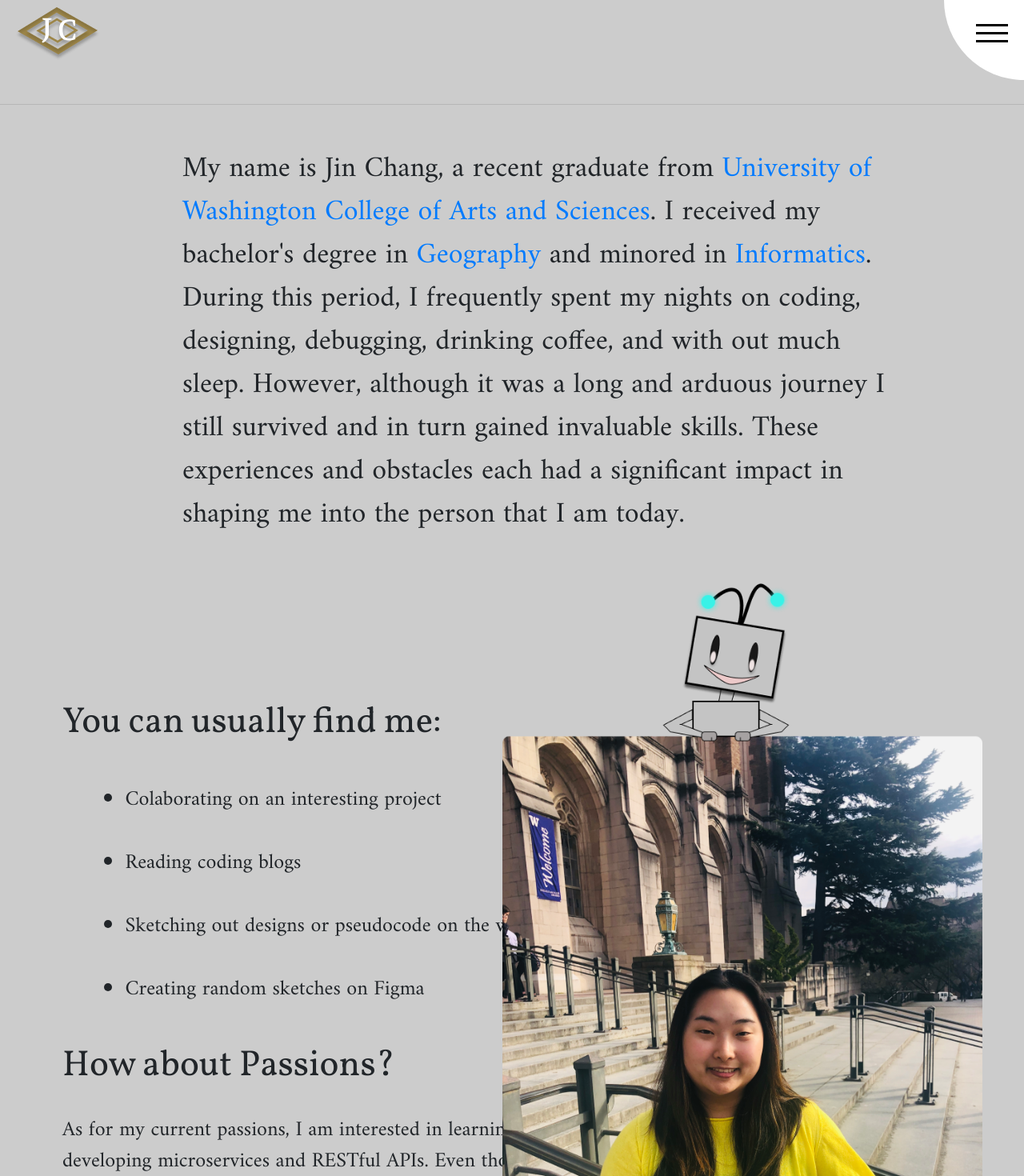
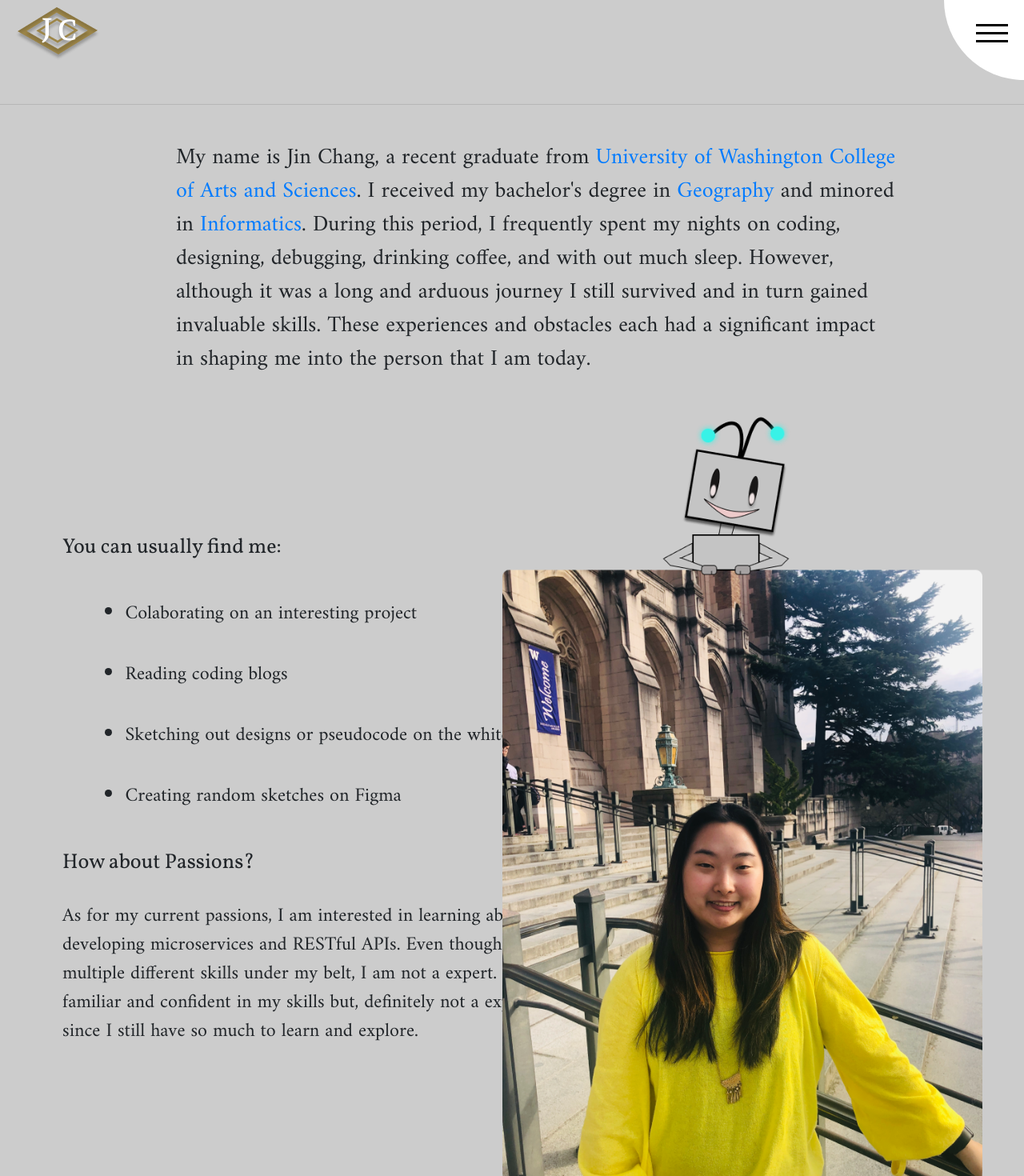
Before and after one commit to jinc132/jinschang-Portfolio, a React (Create React App) app: page /About in a window 1280 px wide. Shown: the top 1470 px of the page at 80% size. Built offline with nearby package versions, Linux system fonts and the light colour scheme.

Commit message:
fix font-size

```diff
--- a/src/css/about.css
+++ b/src/css/about.css
@@ -22,6 +22,7 @@
 .bioList .list h1 {
     padding-top: 4vh;
     font-family: 'Vollkorn', serif;
+    font-size: 26px;
 }
 
 .bioList .list li {
@@ -30,11 +31,13 @@
     position: relative;
     left: 3vw;
     width: 50vw;
+    font-size: 24px;
 }
 
 .bioList .list p {
     padding-top: 3vh;
     width: 50vw;
+    font-size: 24px;
 }
 
 .jinBio {
@@ -42,6 +45,6 @@
     position: relative;
     left: 15%;
     padding: 1em;
-    font-size: 36px;
+    font-size: 28px;
     font-family: 'Amiri', serif;
 }
```
